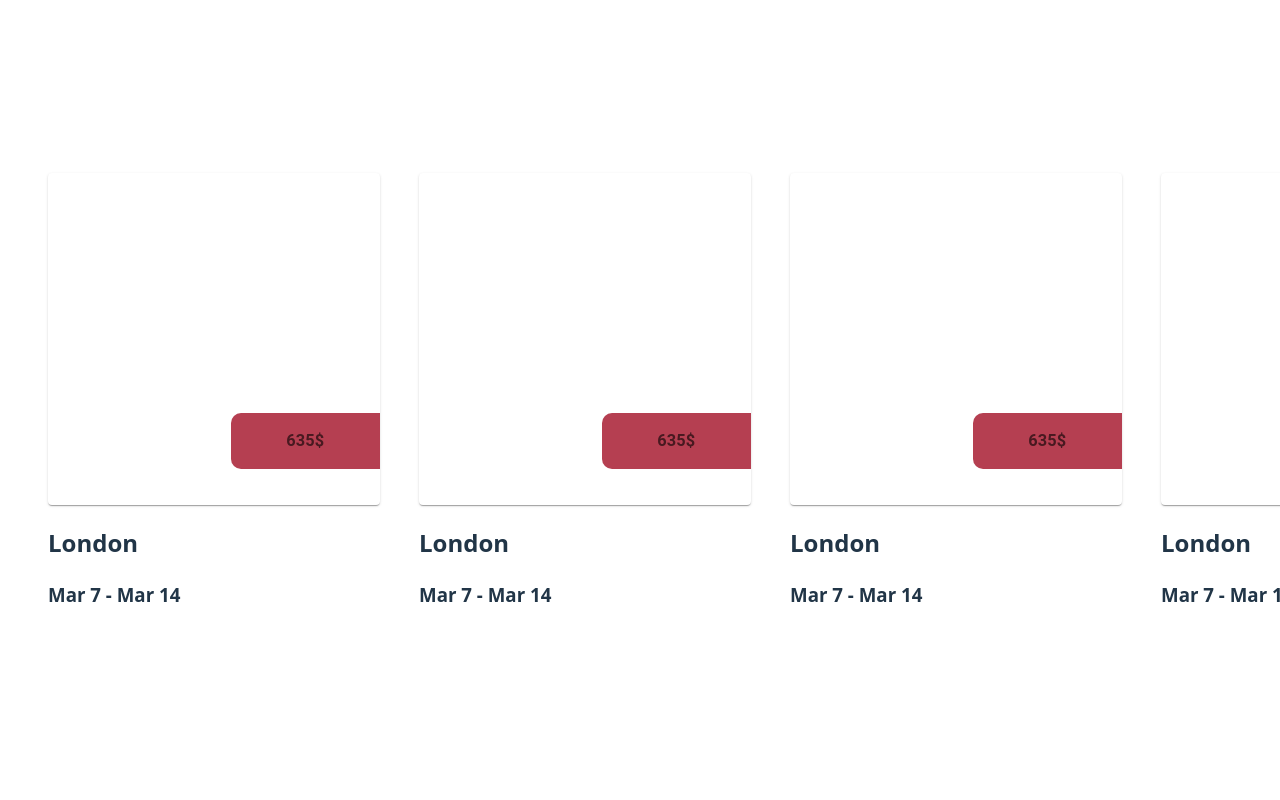
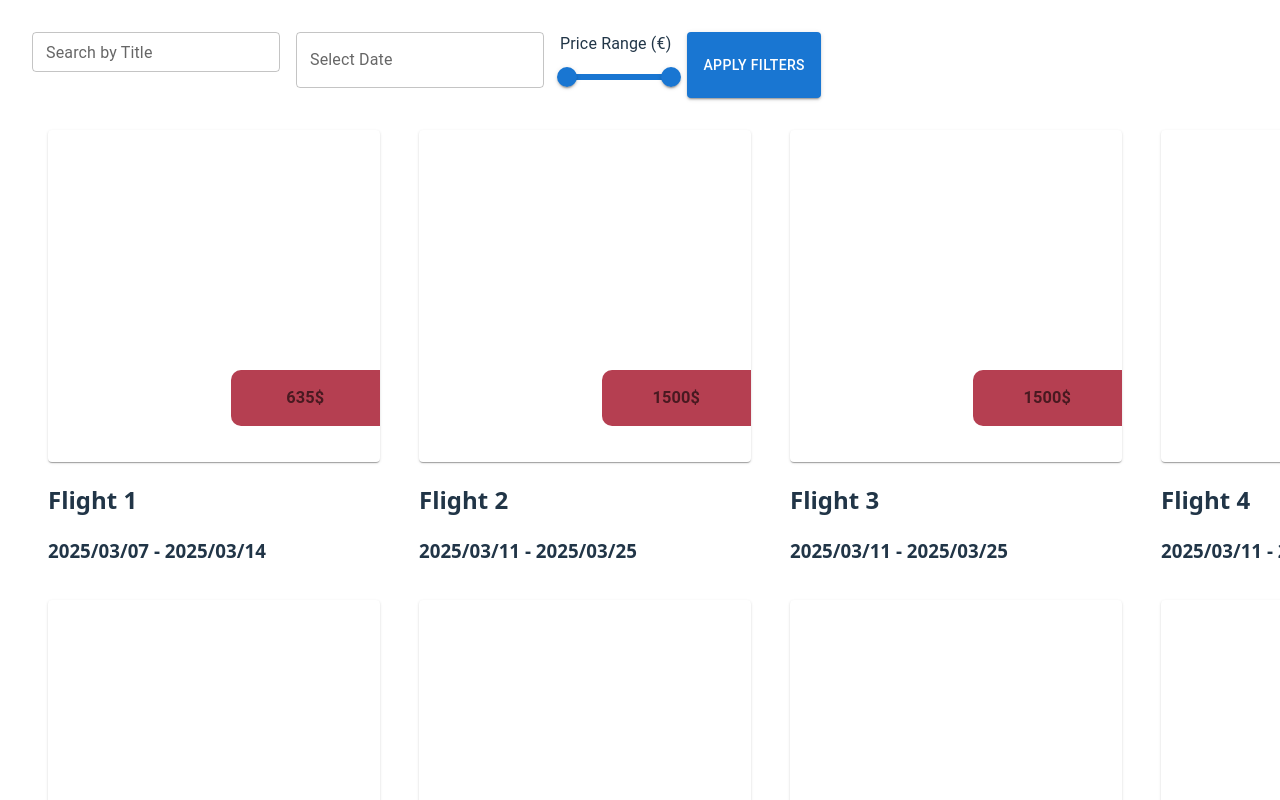
Before and after one commit to deimar10/flight-planning-app, a React (Vite) app: page / in a window 1280 px wide. Shown: the top 800 px of the page. Built offline with nearby package versions, Linux system fonts and the light colour scheme.

Commit message:
Implemented flight filtering component

```diff
--- a/package.json
+++ b/package.json
@@ -14,6 +14,8 @@
     "@emotion/styled": "^11.14.0",
     "@mui/material": "^6.4.6",
     "@mui/styled-engine-sc": "^6.4.6",
+    "@mui/x-date-pickers": "^7.27.1",
+    "dayjs": "^1.11.13",
     "react": "^19.0.0",
     "react-dom": "^19.0.0",
     "react-router-dom": "^7.2.0",
--- a/src/App.tsx
+++ b/src/App.tsx
@@ -1,18 +1,22 @@
 import './App.css'
 import {BrowserRouter, Routes, Route} from 'react-router-dom';
 import Home from './pages/Home';
+import { LocalizationProvider } from '@mui/x-date-pickers/LocalizationProvider';
+import { AdapterDayjs } from '@mui/x-date-pickers/AdapterDayjs';
 
 function App() {
 
   return (
     <>
       <div className="App">
+        <LocalizationProvider dateAdapter={AdapterDayjs}>
           <BrowserRouter>
             <Routes>
                 <Route index element={<Home/>}
                 />
             </Routes>
           </BrowserRouter>
+        </LocalizationProvider>
      </div>
     </>
   )
--- /dev/null
+++ b/src/interface/index.ts
@@ -0,0 +1,5 @@
+export interface FlightFiltersInterface {
+    search: string;
+    date: string | null;
+    price: number[];
+}
--- a/src/pages/Home.tsx
+++ b/src/pages/Home.tsx
@@ -1,8 +1,11 @@
+import React, { useState } from "react";
+import {FlightFiltersInterface} from "../interface";
 import { styled } from '@mui/material/styles';
 import Box from '@mui/material/Box';
 import Paper from '@mui/material/Paper';
 import Grid from '@mui/material/Grid2';
 import '../scss/pages/Home.scss';
+import FlightFilters from '../scss/components/FlightFilters';
 
 const Item = styled(Paper)(({ theme }) => ({
   backgroundColor: theme.palette.mode === 'dark' ? '#1A2027' : '#fff',
@@ -16,47 +19,57 @@ const Item = styled(Paper)(({ theme }) => ({
 }));
 
 function Home() {
+
+    const filters = [
+        { id: 1, title: "Flight 1", startDate: "2025/03/07", endDate: "2025/03/14", price: 635},
+        { id: 2, title: "Flight 2", startDate: "2025/03/11", endDate: "2025/03/25", price: 1500},
+        { id: 3, title: "Flight 3", startDate: "2025/03/11", endDate: "2025/03/25", price: 1500},
+        { id: 4, title: "Flight 4", startDate: "2025/03/11", endDate: "2025/03/25", price: 1500},
+        { id: 5, title: "Flight 5", startDate: "2025/03/11", endDate: "2025/03/14", price: 1500},
+        { id: 6, title: "Flight 6", startDate: "2025/03/07", endDate: "2025/03/14", price: 1500},
+        { id: 7, title: "Flight 6", startDate: "2025/03/07", endDate: "2025/03/14", price: 1500},
+        { id: 8, title: "Flight 6", startDate: "2025/03/07", endDate: "2025/03/14", price: 163},
+        { id: 9, title: "Flight 6", startDate: "2025/03/07", endDate: "2025/03/14", price: 1500},
+        { id: 10, title: "Flight 10", startDate: "2025/03/07", endDate: "2025/03/14", price: 163},
+    ];
+
+    const [filteredFlights, setfilteredFlights] = useState(filters);
+
+    const handleFilter = ({ search, date, price }: FlightFiltersInterface) => {
+        let filtered = filters;
+
+        if (search) {
+            filtered = filtered.filter((flight) =>flight.title.toLowerCase().includes(search.toLowerCase()));
+        }
+        if (date) {
+            filtered = filtered.filter((flight) => flight.startDate <= date && flight.endDate >= date);
+        }
+        if (price.length === 2) {
+            filtered = filtered.filter((flight) => flight.price >= price[0] && flight.price <= price[1]);
+        }
+
+        setfilteredFlights(filtered);
+    };
+
   return (
+    <div>
+        <FlightFilters onFilter={handleFilter} />
         <Box sx={{ flexGrow: 1, margin: "auto", padding: 2 }}>
-      <Grid container spacing={2} justifyContent="center">
-        <Grid size={{ xs: 12, sm: 3 }} sx={{ textAlign: "left" }}>
+            <Grid className="flight-grid" container spacing={2} justifyContent="center">
+                {filteredFlights.map((flight) => (
+                    <Grid className="flight-card" size={{ xs: 12, sm: 3 }} sx={{ textAlign: "left" }} key={flight.id}>
                         <Item sx={{ position: "relative" }}>
                             <div className="grid-price-tag">
-                <h3>635$</h3>
+                                <h3>{flight.price}$</h3>
                             </div>
                         </Item>
-          <h2>London</h2>
-          <h3>Mar 7 - Mar 14</h3>
+                        <h2>{flight.title}</h2>
+                        <h3>{flight.startDate} - {flight.endDate}</h3>
                     </Grid>
-        <Grid size={{ xs: 12, sm: 3 }} sx={{ textAlign: "left" }}>
-          <Item sx={{ position: "relative" }}>
-            <div className="grid-price-tag">
-                <h3>635$</h3>
-            </div>
-          </Item>
-          <h2>London</h2>
-          <h3>Mar 7 - Mar 14</h3>
-        </Grid>
-        <Grid size={{ xs: 12, sm: 3 }} sx={{ textAlign: "left" }}>
-          <Item sx={{ position: "relative" }}>
-            <div className="grid-price-tag">
-                <h3>635$</h3>
-            </div>
-          </Item>
-          <h2>London</h2>
-          <h3>Mar 7 - Mar 14</h3>
-        </Grid>
-        <Grid size={{ xs: 12, sm: 3 }} sx={{ textAlign: "left" }}>
-          <Item sx={{ position: "relative" }}>
-            <div className="grid-price-tag">
-                <h3>635$</h3>
-            </div>
-          </Item>
-          <h2>London</h2>
-          <h3>Mar 7 - Mar 14</h3>
-        </Grid>
+                ))}
             </Grid>
         </Box>
+    </div>
   );
 }
 
--- /dev/null
+++ b/src/scss/components/FlightFilters.tsx
@@ -0,0 +1,51 @@
+import React, { useState } from "react";
+import {FlightFiltersInterface} from "../../interface";
+import { TextField, Slider, Typography , Button } from "@mui/material";
+import { DatePicker } from "@mui/x-date-pickers/DatePicker";
+import dayjs, { Dayjs } from "dayjs";
+
+interface Props {
+  onFilter: (filters: FlightFiltersInterface) => void;
+}
+
+const FlightFilters = ({ onFilter }: Props) => {
+  const [search, setSearch] = useState("");
+  const [date, setDate] = useState<Dayjs | null>(null);
+  const [price, setPrice] = useState([100, 1500]);
+
+  const handleFilter = () => {
+    onFilter({ search,  date: date ? date.format("YYYY/MM/DD") : null, price });
+  };
+
+  return (
+    <div style={{ display: "flex", gap: "16px", marginBottom: "16px" }}>
+      <TextField
+        label="Search by Title"
+        value={search}
+        onChange={(e) => setSearch(e.target.value)}
+        variant="outlined"
+        size="small"
+      />
+      <DatePicker
+        label="Select Date"
+        value={date}
+        onChange={(newDate) => setDate(newDate)}
+      />
+      <div>
+        <Typography gutterBottom>Price Range (€)</Typography>
+        <Slider
+          value={price}
+          onChange={(_, newValue) => setPrice(newValue as number[])}
+          valueLabelDisplay="auto"
+          min={0}
+          max={1500}
+        />
+      </div>
+      <Button variant="contained" onClick={handleFilter}>
+        Apply Filters
+      </Button>
+    </div>
+  );
+};
+
+export default FlightFilters;
--- a/src/scss/pages/Home.scss
+++ b/src/scss/pages/Home.scss
@@ -1,5 +1,8 @@
 @use '../config' as *;
 
+.flight-grid {
+    justify-content: left !important;
+    .flight-card {
         .grid-price-tag {
             display: flex;
             align-items: center;
@@ -11,3 +14,5 @@
             top: 15rem;
             border-radius: 10px 0px 0px 10px;
         }
+    }
+}
```
Also changed, not shown: 1 other file (tests, documents, lock files or other folders). Lines whose indentation alone changed are shown as unchanged.
